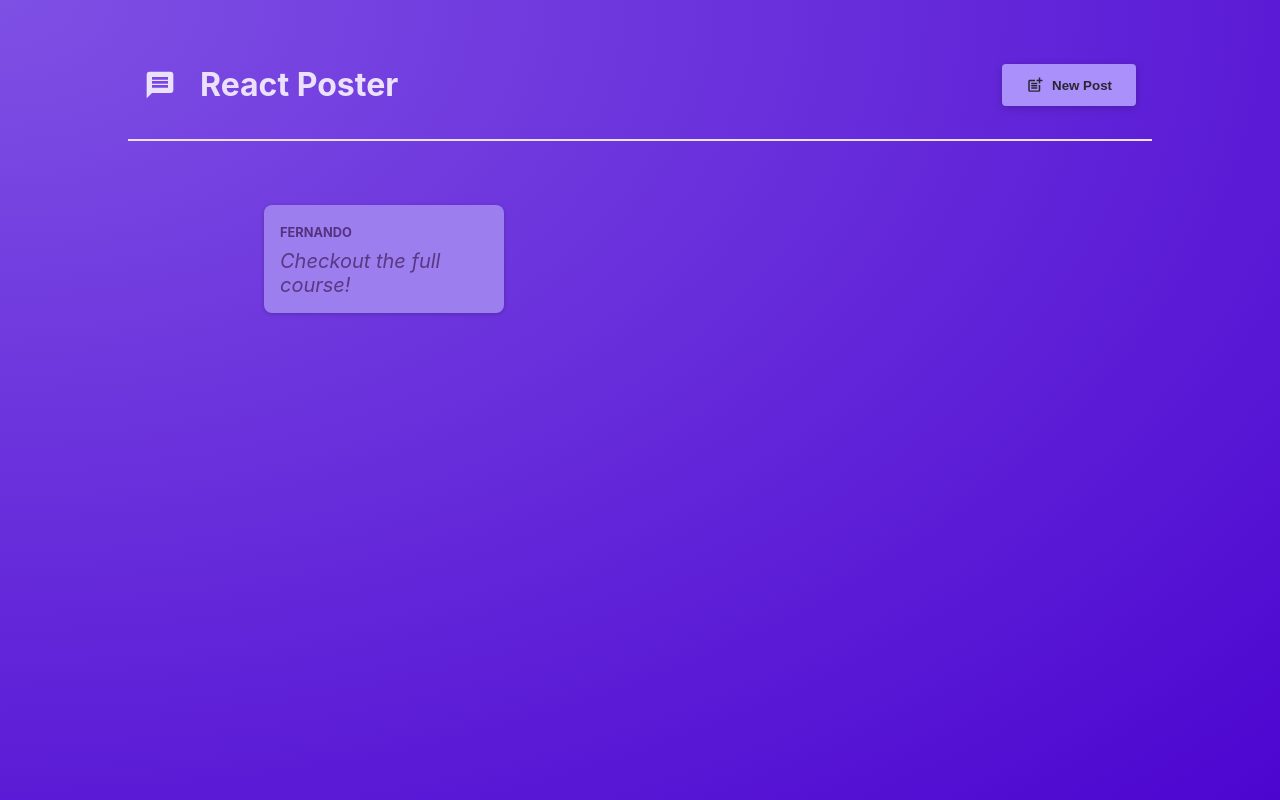
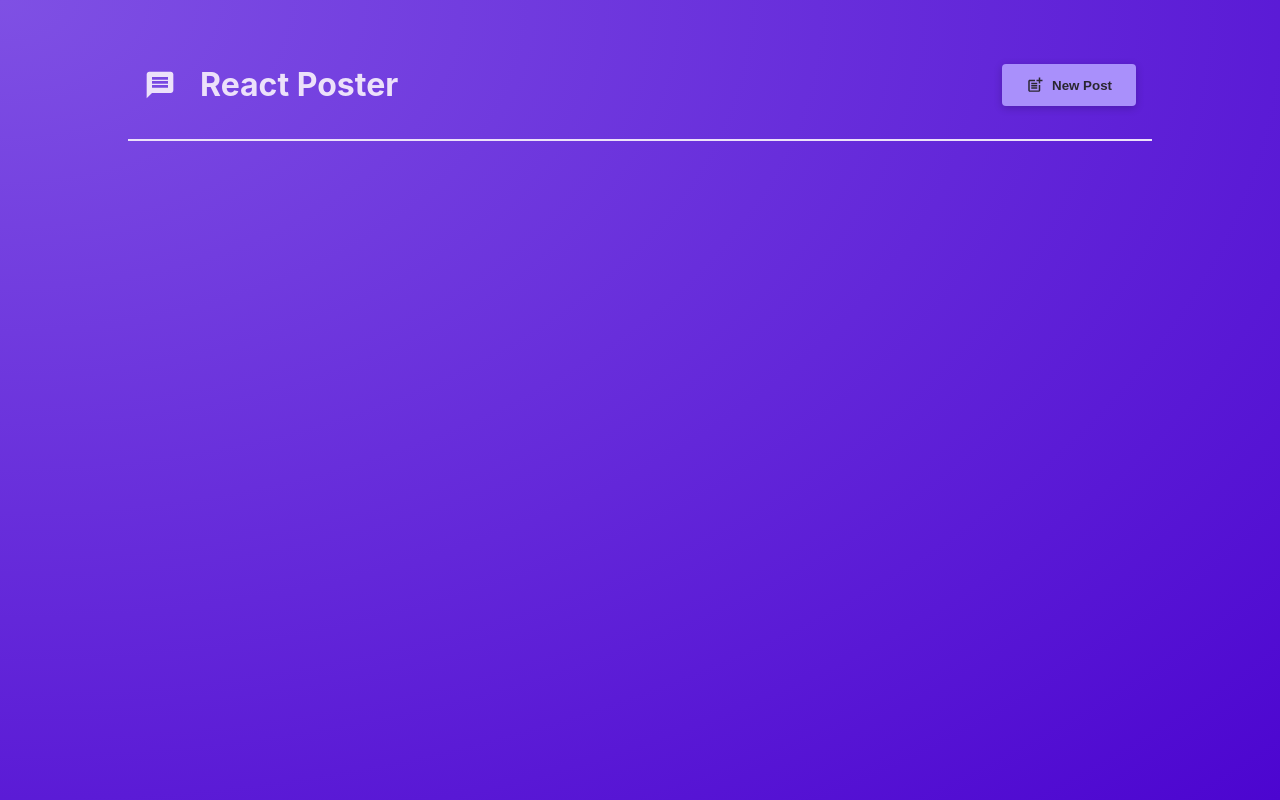
Before and after one commit to thiagoleet/react-learning-crash-course, a React (Vite) app: page / in a window 1280 px wide. Built offline with nearby package versions, Linux system fonts and the light colour scheme.

Commit message:
Rendering Posts dynamically

```diff
--- a/src/components/PostsList.jsx
+++ b/src/components/PostsList.jsx
@@ -21,7 +21,9 @@ function PostsList({ isPosting, onStopPosting }) {
         </Modal>
       )}
       <ul className={classes.posts}>
-        <Post author="Fernando" body="Checkout the full course!" />
+        {posts.map((post, index) => (
+          <Post key={index} author={post.author} body={post.body} />
+        ))}
       </ul>
     </>
   );
```
